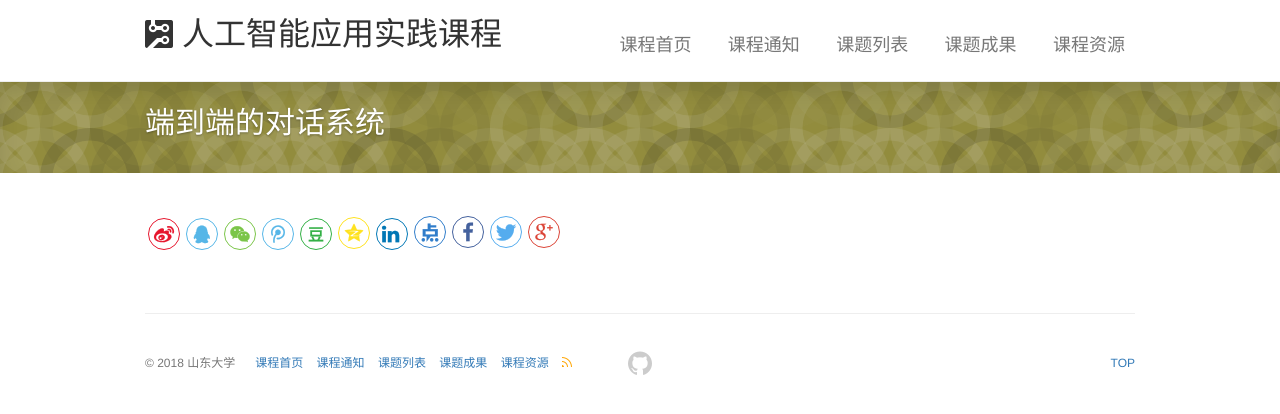
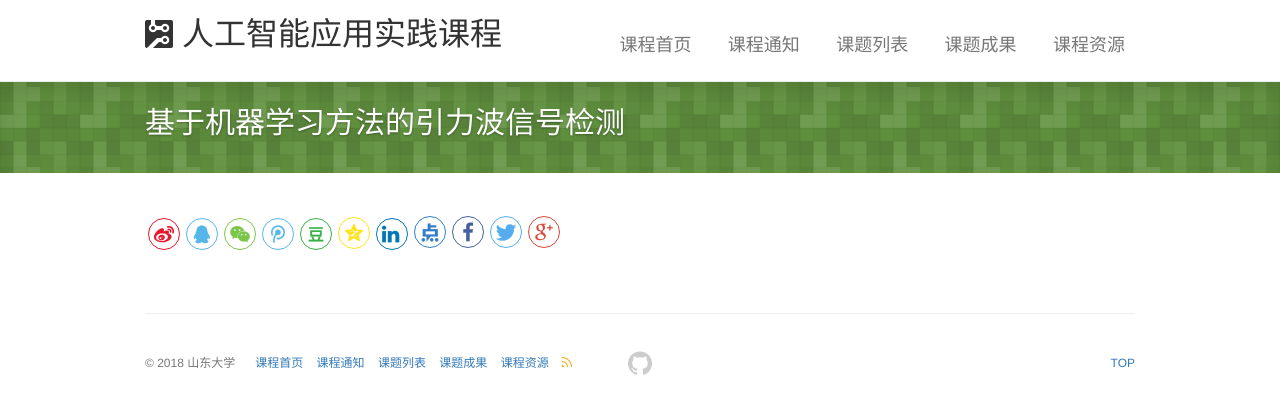
Before and after one commit to sduaicourse/sduaicourse.github.io, a Jekyll site: the page built from _subjects/gw.md, in a window 1280 px wide. Shown: the top 414 px of the page. Built offline with Jekyll 4.4.1, drawn with Linux system fonts in a browser that asks for light colours; comment, search, counter and statistics services are not loaded; part of the change alters nothing that is shown.

Commit message:
Update _subjects/gw.md

```diff
--- a/_subjects/gw.md
+++ b/_subjects/gw.md
@@ -1,8 +1,8 @@
 ---
 layout: wiki
-title: 端到端的对话系统
+title: 基于机器学习方法的引力波信号检测
 categories:
-description: 从图灵测试（1950）开始，人机对话问题一直是人工智能领域的有挑战型的任务，使用端到端的神经网络进行对话系统研究更是近年来的热门方向
+description: 2015年9月,美国的先进激光干涉引力波天文台（aLIGO）直接探测到双黑洞并合发射的引力波，证实了爱因斯坦百年前的引力波预言。这一里程碑事件打开了利用引力波检验引力理论和探测宇宙及其中结构和天体形成演化的新窗口，开启了引力波天文学新纪元。但是在由于引力波信号强度极其微弱，无法直接探测得出一段信号是否属于引力波信号的范围。所以需要使用贝叶斯方法构建匹配滤波器来处理、检测有效信号，并输出最终引力波提取出来的数据
 keywords:
 image: https://i.loli.net/2018/11/25/5bfa9de277fa2.png
 ---
```
